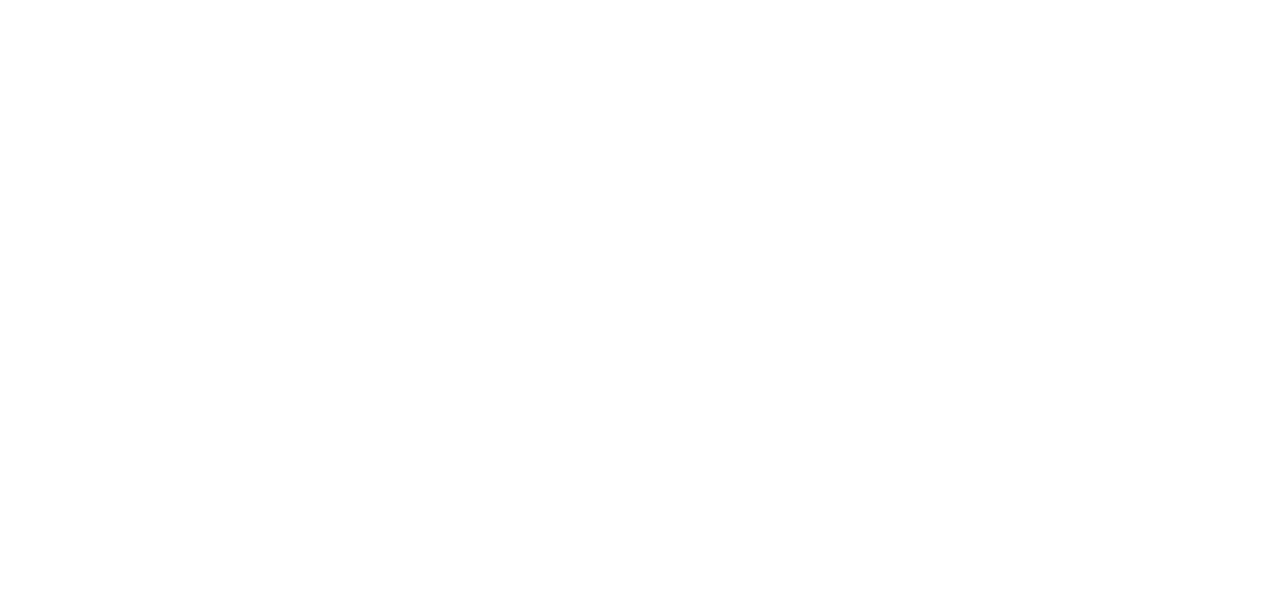
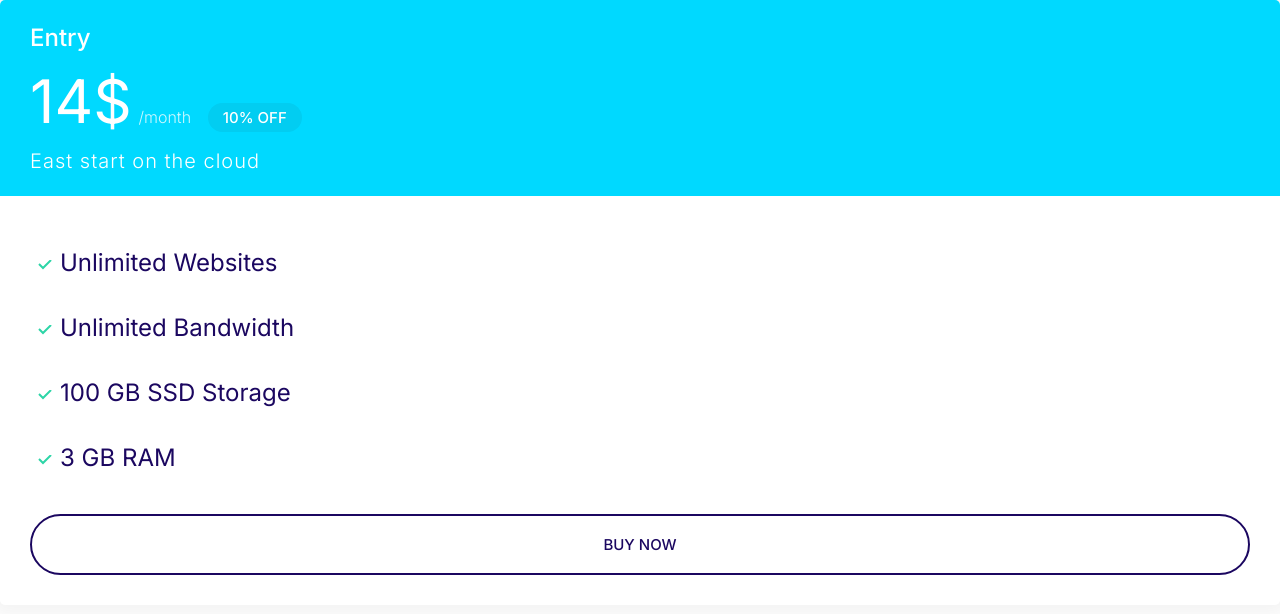
Before and after one commit to nazanin-saeidi/HostingTemplate, a plain HTML site: page index.html in a window 1280 px wide. Drawn offline with Linux system fonts and the light colour scheme.

Commit message:
card and plan components are added

```diff
--- a/css/styles.css
+++ b/css/styles.css
@@ -119,6 +119,7 @@ a {
 
 .badge--small {
   font-size: 1.5rem;
+  padding: 0.5rem 1.5rem;
 }
 
 @media screen and (min-width: 1024) {
@@ -283,3 +284,75 @@ a {
     font-size: 1.5rem;
   }
 }
+
+/* Cards */
+
+.card {
+  border-radius: 5px;
+  box-shadow: 0 0 20px 10px #f3f3f3;
+  overflow: hidden;
+  color: var(--color-headings);
+}
+
+.card__header,
+.card__body {
+  padding: 2rem 3rem;
+}
+
+.card--primary .card__header {
+  background-color: var(--color-primary);
+  color: #fff;
+}
+
+.card--secondary .card__header {
+  background-color: var(--color-secondary);
+  color: #fff;
+}
+
+.card--secondary .badge--secondary {
+  background-color: #02cdf1;
+}
+
+/* Plans */
+.plan__name {
+  color: #fff;
+  margin: 0;
+  font-weight: 500;
+  font-size: 2.4rem;
+}
+
+.plan__price {
+  font-size: 6rem;
+}
+
+.plan__billing-cycle {
+  font-size: 2.4rem;
+  font-weight: 300;
+  opacity: 0.8;
+  margin-right: 1rem;
+}
+
+.plan__description {
+  font-size: 2rem;
+  font-weight: 300;
+  letter-spacing: 1px;
+  display: block;
+}
+
+.plan .list__item {
+  margin-bottom: 2rem;
+}
+
+@media screen and (min-width: 1024px) {
+  .plan_name {
+    font-size: 1.4rem;
+  }
+
+  .plan_price {
+    font-size: 5rem;
+  }
+
+  .plan__billing-cycle {
+    font-size: 1.6rem;
+  }
+}
--- a/index.html
+++ b/index.html
@@ -8,11 +8,32 @@
     <link rel="preconnect" href="https://fonts.googleapis.com" />
     <link rel="preconnect" href="https://fonts.gstatic.com" crossorigin />
     <link
-      href="https://fonts.googleapis.com/css2?family=Inter:wght@400;500;700&display=swap"
+      href="https://fonts.googleapis.com/css2?family=Inter:wght@300;400;500;700&display=swap"
       rel="stylesheet"
     />
     <link rel="stylesheet" href="css/normalize.css" />
     <link rel="stylesheet" href="css/styles.css" />
   </head>
-  <body></body>
+  <body>
+    <div class="plan">
+      <div class="card card--secondary">
+        <header class="card__header">
+          <h3 class="plan__name">Entry</h3>
+          <span class="plan__price">14$</span>
+          <span class="plan__billing-cycle">/month</span>
+          <span class="badge badge--secondary badge--small">10% OFF</span>
+          <span class="plan__description">East start on the cloud</span>
+        </header>
+        <div class="card__body">
+          <ul class="list list--ticked">
+            <li class="list__item">Unlimited Websites</li>
+            <li class="list__item">Unlimited Bandwidth</li>
+            <li class="list__item">100 GB SSD Storage</li>
+            <li class="list__item">3 GB RAM</li>
+          </ul>
+          <button class="btn btn--outline btn--block">Buy now</button>
+        </div>
+      </div>
+    </div>
+  </body>
 </html>
```
Also changed, not shown: components/cards.html (added, +8 -0 lines), components/plans.html (added, +20 -0 lines), images/tick.svg (added).
